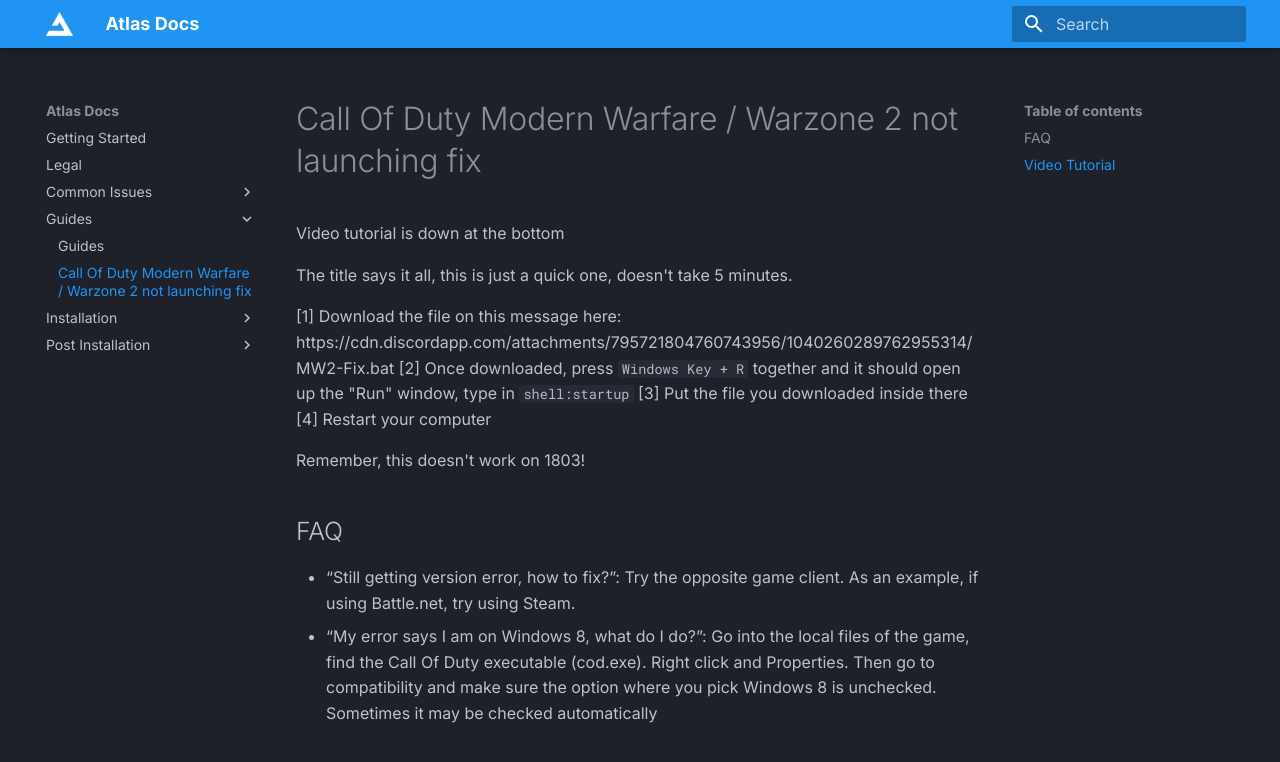
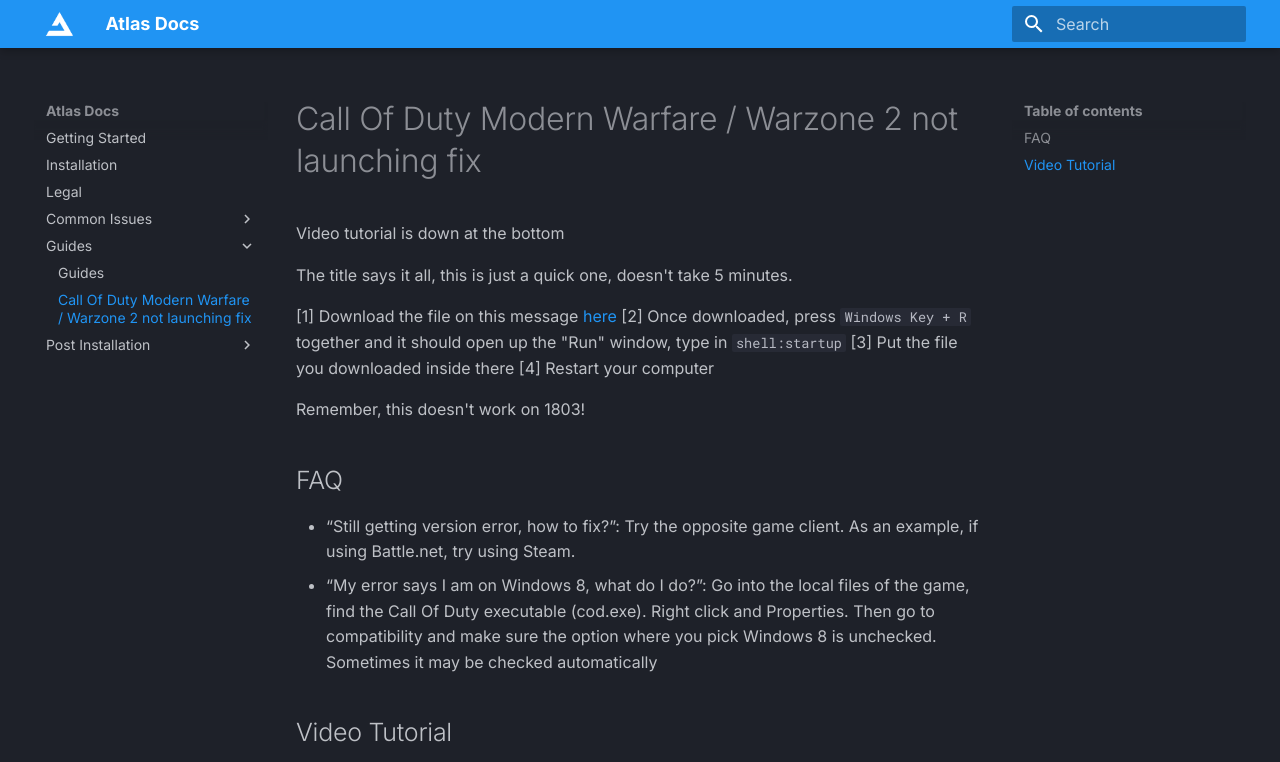
Before and after one commit to Atlas-OS/docs, an MkDocs documentation site: the page built from docs/Guides/COD MW WZ2 fix.md, in a window 1280 px wide and 1270 px high, cut to the strip 0-762 px from the top of the window. Built offline with MkDocs 1.6.1 and Material for MkDocs 9.7.7, drawn with Linux system fonts in a browser that asks for light colours.

```diff
--- a/docs/Guides/COD MW WZ2 fix.md
+++ b/docs/Guides/COD MW WZ2 fix.md
@@ -4,7 +4,7 @@ Video tutorial is down at the bottom
 
 The title says it all, this is just a quick one, doesn't take 5 minutes.
 
-[1] Download the file on this message here: https://cdn.discordapp.com/attachments/795721804760743956/1040260289762955314/MW2-Fix.bat
+[1] Download the file on this message [here](https://cdn.discordapp.com/attachments/795721804760743956/1040260289762955314/MW2-Fix.bat)
 [2] Once downloaded, press `Windows Key + R` together and it should open up the "Run" window, type in `shell:startup`
 [3] Put the file you downloaded inside there
 [4] Restart your computer
```
Also changed, not shown: docs/Installation.md (renamed from docs/Installation/Text Methods.md, +10 -2 lines), docs/Installation/Video Methods.md (deleted, +0 -3 lines), docs/Installation/index.md (deleted, +0 -6 lines).
